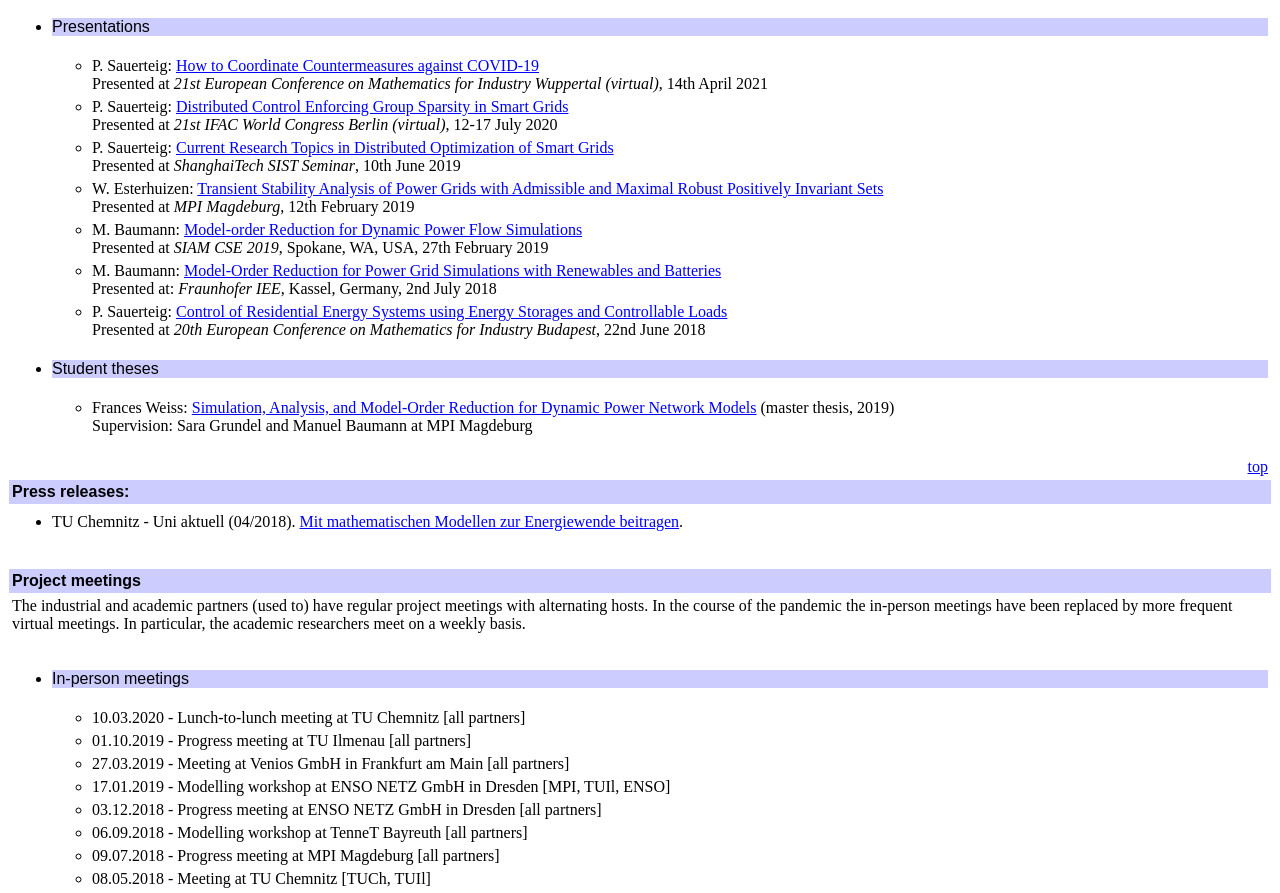
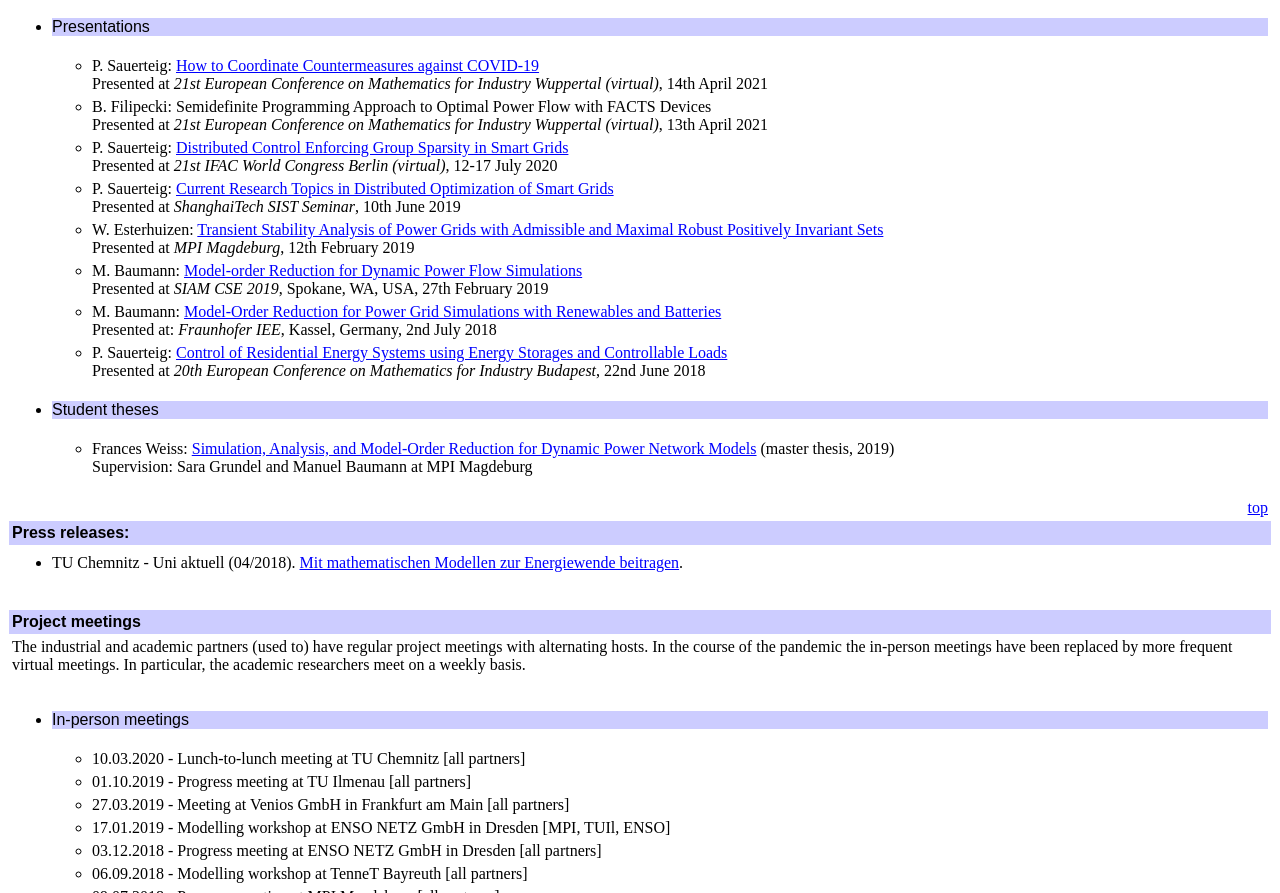
Before and after one commit to konsens/konsens.github.io, a plain HTML site: page index.html in a window 1280 px wide. Shown: the part 3101-3994 px from the top of the page. Drawn offline with Linux system fonts and the light colour scheme.

Commit message:
mention Barts presentation at ECMI

```diff
--- a/index.html
+++ b/index.html
@@ -350,6 +350,9 @@
 							<li> P. Sauerteig: <a href="data/ecmi2021_sauerteig.pdf">How to Coordinate Countermeasures against COVID-19</a><br>
 								Presented at <i>21st European Conference on Mathematics for Industry Wuppertal (virtual)</i>, 14th April 2021
 							</li>
+							<li> B. Filipecki: Semidefinite Programming Approach to Optimal Power Flow with FACTS Devices<br>
+								Presented at <i>21st European Conference on Mathematics for Industry Wuppertal (virtual)</i>, 13th April 2021
+							</li>
 							<li> P. Sauerteig: <a href="data/IFAC2020_sauerteig.pdf">Distributed Control Enforcing Group Sparsity in Smart Grids</a><br>
 								Presented at <i>21st IFAC World Congress Berlin (virtual)</i>, 12-17 July 2020
 							</li>
```
